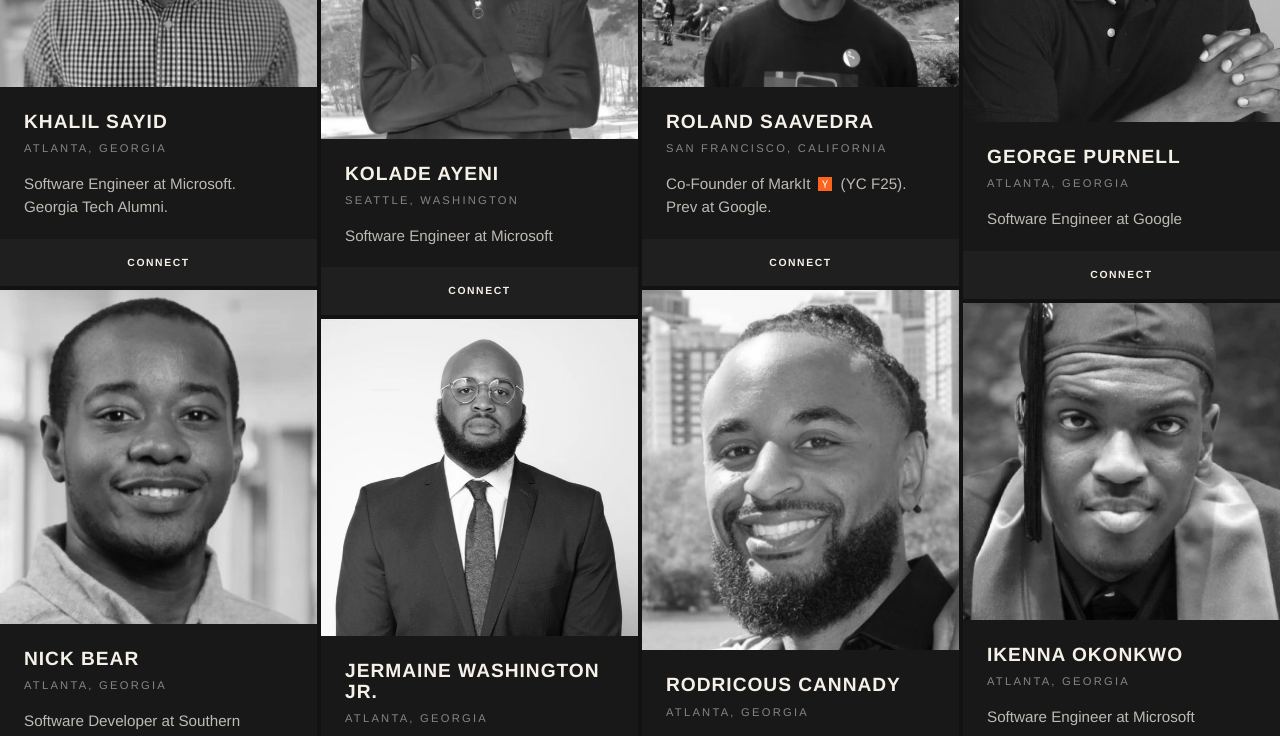
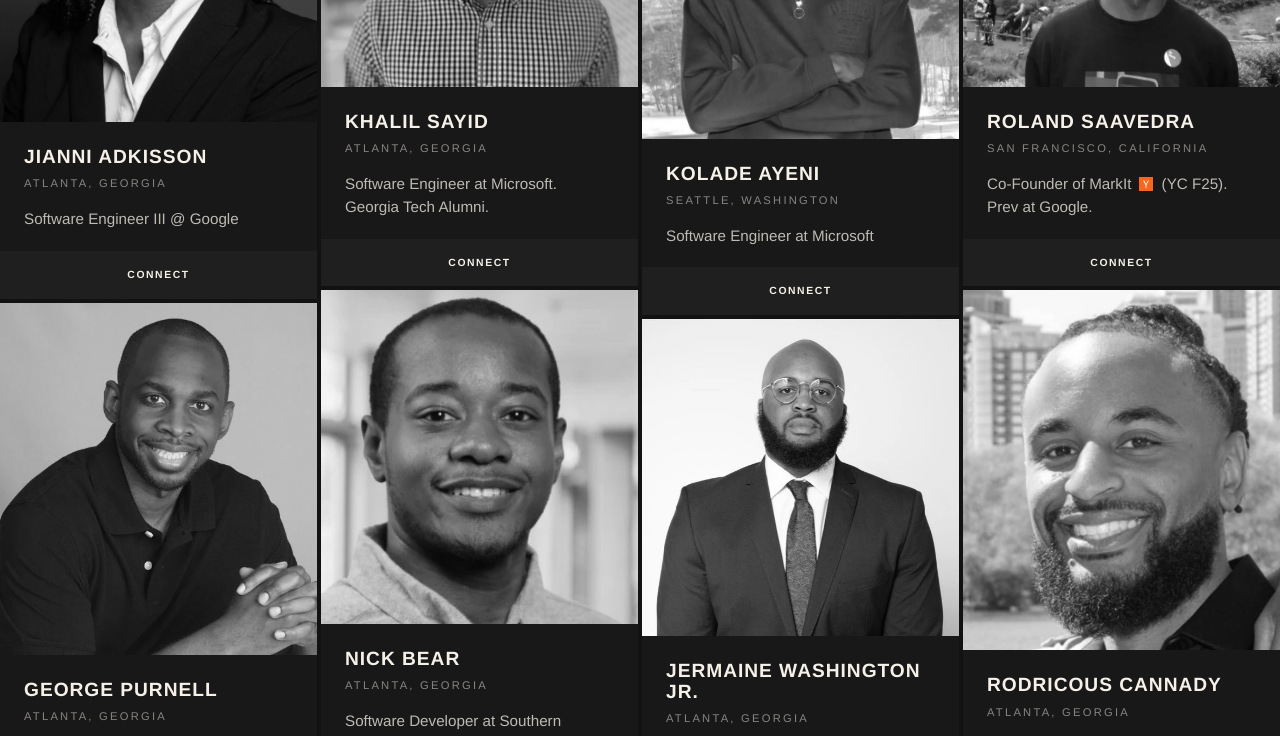
Before and after one commit to sheldenr/vrtue-web, a React (Vite) app: page / in a window 1280 px wide. Shown: the part 800-1536 px from the top of the page. Built offline with nearby package versions, Linux system fonts and the light colour scheme.

Commit message:
Added Jianni Adkisson

```diff
--- a/src/pages/Home.jsx
+++ b/src/pages/Home.jsx
@@ -16,8 +16,10 @@ import georgeImage from '../assets/george-purnell.webp';
 import rolandImage from '../assets/roland-saavedra.webp';
 import koladeImage from '../assets/kolade-ayeni.webp';
 import khalilImage from '../assets/khalil-sayid.webp';
+import jianniImage from '../assets/jianni-adkisson.webp';
 
 const talentData = [
+  { id: 18, name: 'Jianni Adkisson', location: 'Atlanta, Georgia', role: 'Software Engineer III @ Google', socialLink: 'https://www.linkedin.com/in/jianniadkisson/', image: jianniImage, aspectRatio: '0.9/1' },
   { id: 17, name: 'Khalil Sayid', location: 'Atlanta, Georgia', role: 'Software Engineer at Microsoft. Georgia Tech Alumni.', socialLink: 'https://www.linkedin.com/in/khalil-sayid/', image: khalilImage, aspectRatio: '1/1' },
   { id: 16, name: 'Kolade Ayeni', location: 'Seattle, Washington', role: 'Software Engineer at Microsoft', socialLink: 'https://www.linkedin.com/in/kolade-ayeni/', image: koladeImage, aspectRatio: '0.86/1' },
   { id: 15, name: 'Roland Saavedra', location: 'San Francisco, California', role: 'Co-Founder of MarkIt (YC F25). Prev at Google.', socialLink: 'https://www.linkedin.com/in/rsaav/', image: rolandImage, aspectRatio: '1/1', isYC: true },
```
Also changed, not shown: src/assets/jianni-adkisson.webp (added).
